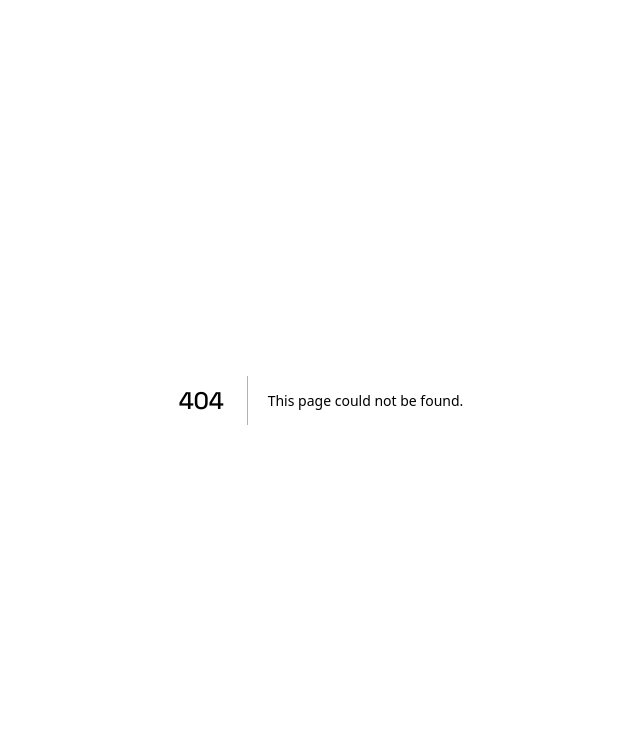
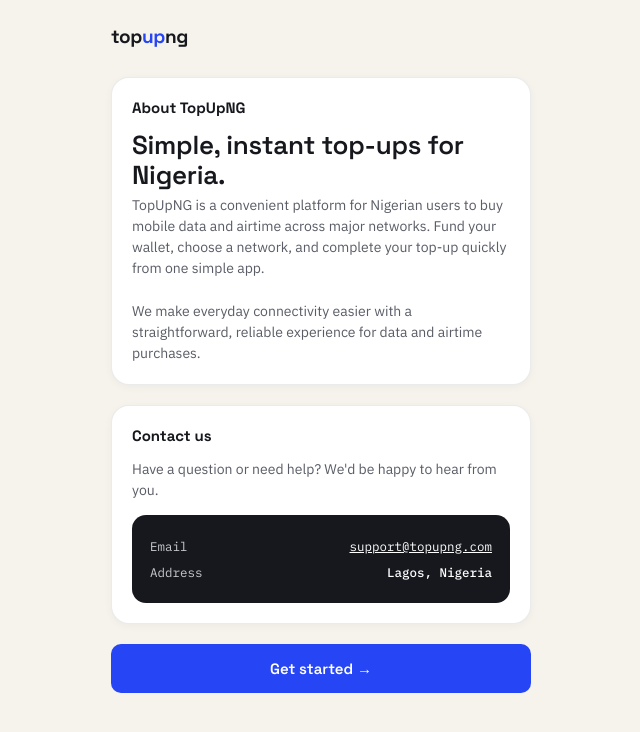
Before and after one commit to yakubuhena11-maker/TopUpNG, a Next.js app: page /about in a window 1280 px wide. Before the commit this address had no page. Shown: the top 732 px of the page, without its empty margins (319-959 px from the left). Built offline with nearby package versions, Linux system fonts and the light colour scheme.

Commit message:
Add public TopUpNG about page

```diff
--- /dev/null
+++ b/app/about/page.js
@@ -0,0 +1,50 @@
+import Link from "next/link";
+
+export default function AboutPage() {
+  return (
+    <main className="wrap main-pad">
+      <div style={{ paddingTop: 24 }}>
+        <div className="wordmark">
+          top<span>up</span>ng
+        </div>
+
+        <section className="card-section" style={{ marginTop: 28 }}>
+          <div className="card-title">About TopUpNG</div>
+          <h1>Simple, instant top-ups for Nigeria.</h1>
+          <p className="sub">
+            TopUpNG is a convenient platform for Nigerian users to buy mobile
+            data and airtime across major networks. Fund your wallet, choose a
+            network, and complete your top-up quickly from one simple app.
+          </p>
+          <p className="sub" style={{ marginBottom: 0 }}>
+            We make everyday connectivity easier with a straightforward,
+            reliable experience for data and airtime purchases.
+          </p>
+        </section>
+
+        <section className="card-section">
+          <div className="card-title">Contact us</div>
+          <p className="sub" style={{ marginBottom: 10 }}>
+            Have a question or need help? We&apos;d be happy to hear from you.
+          </p>
+          <div className="stub" style={{ marginTop: 14 }}>
+            <div className="stub-row">
+              <span>Email</span>
+              <a href="mailto:support@topupng.com" style={{ color: "#fff" }}>
+                support@topupng.com
+              </a>
+            </div>
+            <div className="stub-row">
+              <span>Address</span>
+              <b>Lagos, Nigeria</b>
+            </div>
+          </div>
+        </section>
+
+        <Link href="/login" className="btn" style={{ display: "block", textAlign: "center", textDecoration: "none" }}>
+          Get started →
+        </Link>
+      </div>
+    </main>
+  );
+}
```
